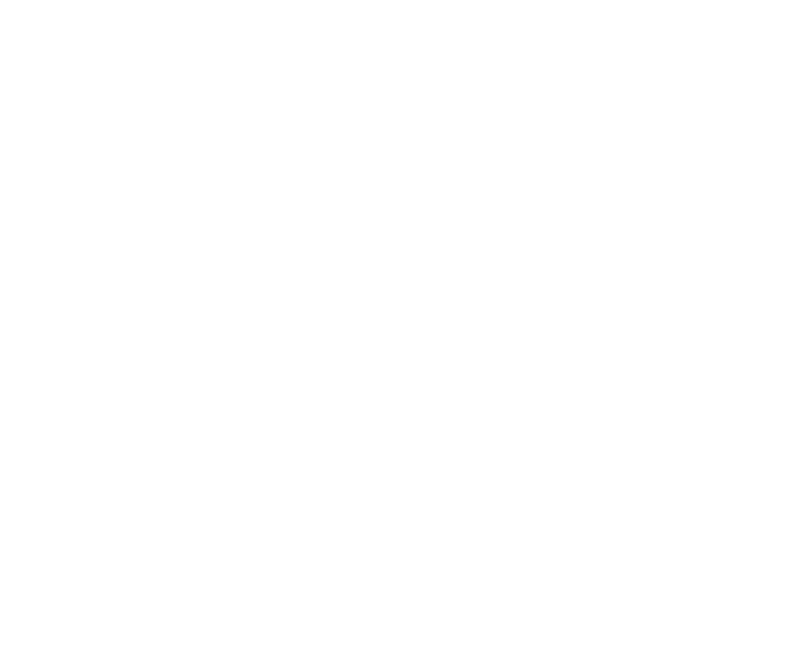
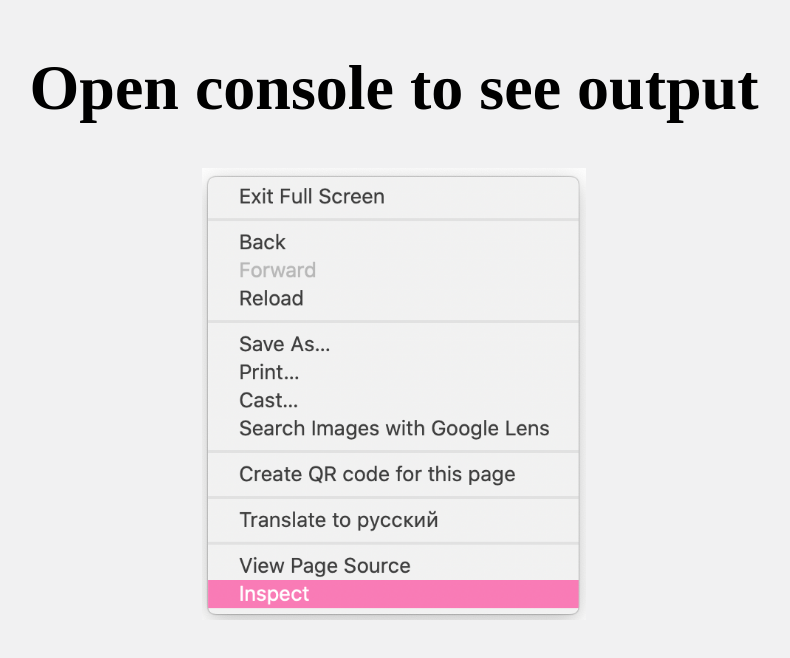
Before and after one commit to Simplypurr/cursor_homework, a plain HTML site: page 01-base-homework/index.html in a window 1280 px wide. Shown: the whole page, without its empty margins (246-1036 px from the left). Drawn offline with Linux system fonts and the light colour scheme.

Commit message:
add instruction to index.html

```diff
--- a/01-base-homework/index.html
+++ b/01-base-homework/index.html
@@ -5,8 +5,23 @@
     <meta http-equiv="X-UA-Compatible" content="IE=edge">
     <meta name="viewport" content="width=device-width, initial-scale=1.0">
     <title>Homework #01 base</title>
+    <style>
+        body {
+            background-color: #f1f1f2;
+            display: flex;
+            font-size: clamp(1rem, 3vw, 2rem);
+            flex-direction: column;
+            align-items: center;
+        }
+        img {
+            display: block;
+            width: 30vw;
+        }
+    </style>
 </head>
 <body>
+    <h1>Open console to see output</h1>
+    <img src="./assets/screenshot.png" alt="menu screenshot">
     <script src="./main.js"></script>
 </body>
 </html>
```
Also changed, not shown: 01-base-homework/assets/screenshot.png (added).
